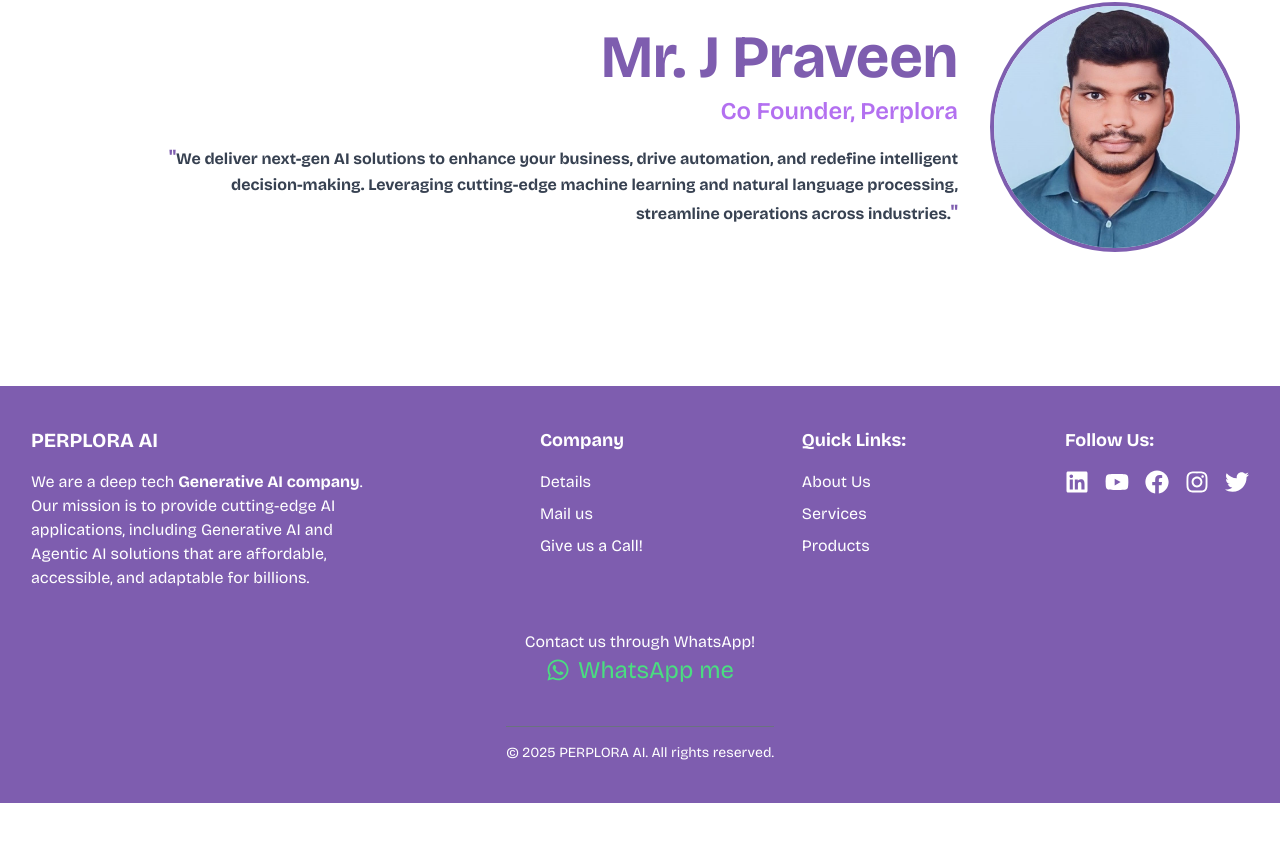
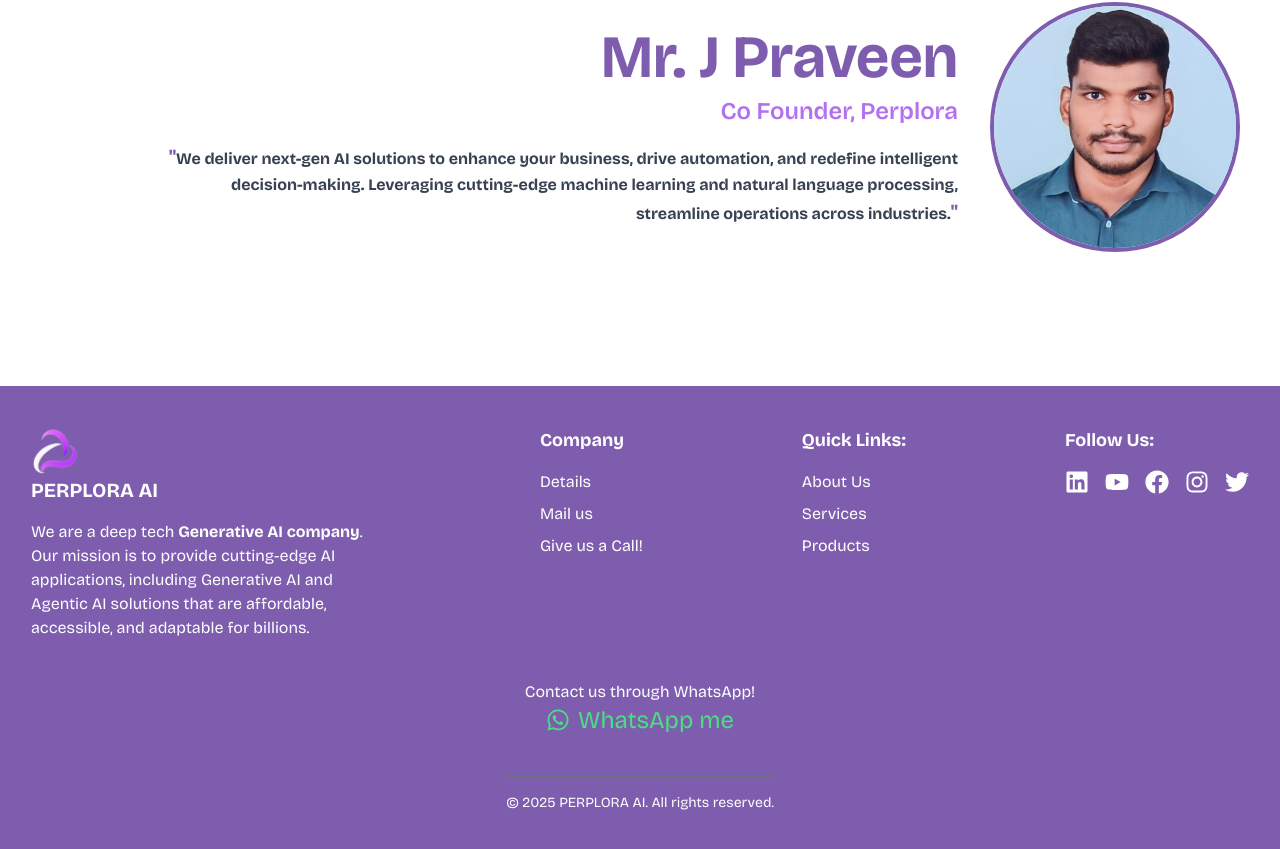
Before and after one commit to PerploraAI/Perplora_Website, a Next.js app: page / in a window 1280 px wide. Shown: the part 5714-6563 px from the top of the page. Before the commit the page ends 6517 px from the top, so only its background shows below. Built offline with nearby package versions, Linux system fonts and the light colour scheme; a web font is replaced by a local one.

Commit message:
imag added

```diff
--- a/app/components/Footer.jsx
+++ b/app/components/Footer.jsx
@@ -8,6 +8,7 @@
         <div className="md:gap-36 gap-12 md:w-full flex md:flex-row justify-evenly flex-col ">
           {/* Company Information */}
           <div className="flex flex-col ">
+          <img className='w-[50px] h-[50px] mr-2' src='/images/logo.png' alt='Logo' />
             <h2 className="text-xl font-bold mb-4">PERPLORA AI</h2>
             <p className="w-[300px] md:w-[350px] ">
             We are a deep tech <strong>Generative AI company</strong>. Our mission is to provide cutting-edge AI applications, including Generative AI and Agentic AI solutions that are affordable, accessible, and adaptable for billions.
```
